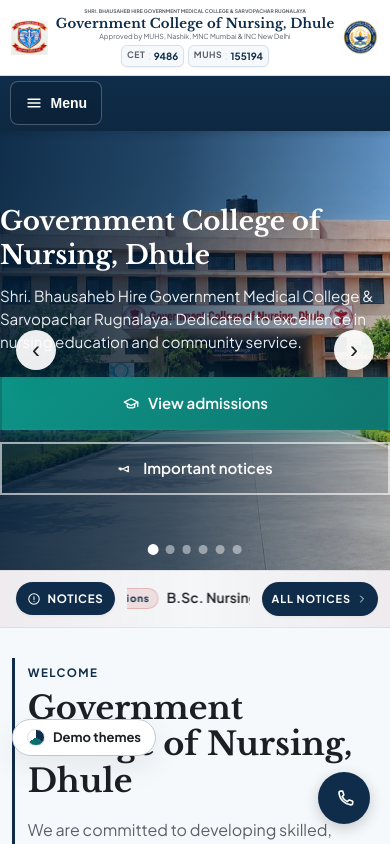
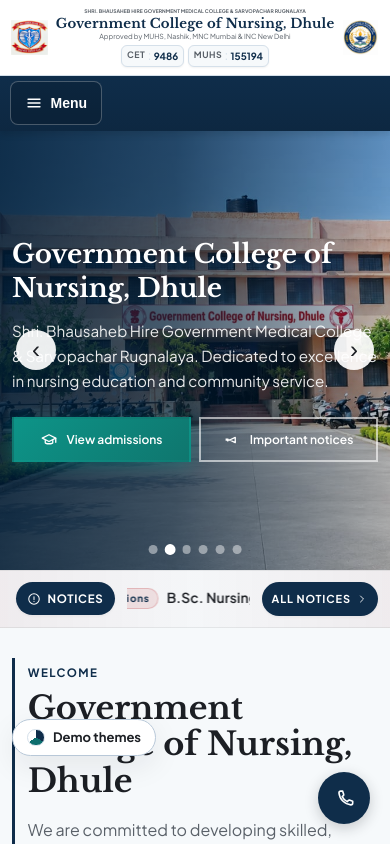
Before and after one commit to ganarm/SBHGMCH-Dhule, an Angular app: page / in a window 390 px wide. Shown: the top 844 px of the page. Built offline with nearby package versions, Linux system fonts and the light colour scheme.

Commit message:
animated the hero section

```diff
--- a/src/app/data/home.data.ts
+++ b/src/app/data/home.data.ts
@@ -2,19 +2,19 @@
 import { Notice } from './data.models';
 
 export const HERO_SLIDES: HeroSlide[] = [
+  {
+    imageUrl: 'images/Hospital/Hospital-Picture1.jpg',
+    alt: 'Teaching hospital clinical exposure',
+    title: 'Extensive Clinical Exposure',
+    subtitle:
+      'Practical training at our 250-bedded teaching hospital, including OPD, ICU, Casualty, and specialized wards.',
+  },
   {
     imageUrl: 'images/College/CollegeImage.jpeg',
     alt: 'Government College of Nursing, Dhule building and campus',
     title: 'Government College of Nursing, Dhule',
     subtitle:
       'Shri. Bhausaheb Hire Government Medical College & Sarvopachar Rugnalaya. Dedicated to excellence in nursing education and community service.',
-  },
-  {
-    imageUrl: 'images/Hospital/Hospital-Picture1.jpg',
-    alt: 'Teaching hospital clinical exposure',
-    title: 'Extensive Clinical Exposure',
-    subtitle:
-      'Practical training at our 250-bedded teaching hospital, including OPD, ICU, Casualty, and specialized wards.',
   },
   {
     imageUrl: 'images/Laboratories/PreClinicalLab/Pre-ClinicalLab-Picture1.jpg',
--- a/src/app/pages/home/home.component.html
+++ b/src/app/pages/home/home.component.html
@@ -1,5 +1,9 @@
 <section class="hero" aria-label="Featured highlights">
-  <div class="hero-slide">
+  <div
+    class="hero-slide"
+    [class.hero-slide-enter-a]="!slideAnimationCycle()"
+    [class.hero-slide-enter-b]="slideAnimationCycle()"
+  >
     <img [src]="slides[activeSlide()].imageUrl" [alt]="slides[activeSlide()].alt" />
     <div class="hero-overlay">
       <div class="container hero-content">
@@ -31,7 +35,7 @@
         role="tab"
         [attr.aria-selected]="activeSlide() === i"
         [class.active]="activeSlide() === i"
-        (click)="activeSlide.set(i)"
+        (click)="setSlide(i)"
         [attr.aria-label]="'Slide ' + (i + 1)"
       ></button>
     }
--- a/src/app/pages/home/home.component.scss
+++ b/src/app/pages/home/home.component.scss
@@ -63,31 +63,28 @@
 
 @media (max-width: 767px) {
   .hero-content {
-    width: 100%;
     padding: 1.5rem 0;
   }
 
   .hero-content h1 {
-    max-width: 100%;
     font-size: 26px;
     line-height: 1.3;
-    text-align: left;
-    overflow-wrap: anywhere;
   }
 
   .hero-sub {
     font-size: 0.95rem;
-    line-height: 1.5;
-    overflow-wrap: anywhere;
   }
 
   .hero-actions {
-    flex-direction: column;
+    flex-wrap: nowrap;
+    gap: 0.5rem;
 
     .btn {
-      width: 100%;
-      padding: 12px;
-      text-align: center;
+      flex: 1 1 0;
+      min-width: 0;
+      padding: 0.65rem 0.4rem;
+      font-size: 0.75rem;
+      white-space: nowrap;
     }
   }
 }
--- a/src/app/pages/home/home.component.ts
+++ b/src/app/pages/home/home.component.ts
@@ -1,4 +1,4 @@
-import { Component, inject, signal } from '@angular/core';
+import { Component, OnDestroy, inject, signal } from '@angular/core';
 import { RouterLink } from '@angular/router';
 import { SiteDataService } from '../../core/services/site-data.service';
 import { NOTICES_DATA, HOME_STATS, HOME_KEY_PERSONS } from '../../data/home.data';
@@ -12,8 +12,9 @@
   templateUrl: './home.component.html',
   styleUrl: './home.component.scss',
 })
-export class HomeComponent {
+export class HomeComponent implements OnDestroy {
   private readonly data = inject(SiteDataService);
+  private readonly slideTimer: ReturnType<typeof setInterval>;
 
   readonly settings = this.data.getSettings();
   readonly about = this.data.getAboutContent();
@@ -28,14 +29,32 @@
   readonly keyPersons = HOME_KEY_PERSONS;
 
   activeSlide = signal(0);
+  slideAnimationCycle = signal(false);
+
+  constructor() {
+    this.slideTimer = setInterval(() => this.nextSlide(), 3000);
+  }
+
+  ngOnDestroy(): void {
+    clearInterval(this.slideTimer);
+  }
 
   prevSlide(): void {
     const next = (this.activeSlide() - 1 + this.slides.length) % this.slides.length;
-    this.activeSlide.set(next);
+    this.setSlide(next);
   }
 
   nextSlide(): void {
-    this.activeSlide.set((this.activeSlide() + 1) % this.slides.length);
+    this.setSlide((this.activeSlide() + 1) % this.slides.length);
+  }
+
+  setSlide(index: number): void {
+    if (index === this.activeSlide()) {
+      return;
+    }
+
+    this.activeSlide.set(index);
+    this.slideAnimationCycle.update((cycle) => !cycle);
   }
 
   statusLabel(status: string): string {
--- a/src/styles.scss
+++ b/src/styles.scss
@@ -28,3 +28,28 @@
     overflow-wrap: anywhere;
   }
 }
+
+.hero-slide-enter-a {
+  animation: hero-slide-enter-a 550ms ease-out both;
+}
+
+.hero-slide-enter-b {
+  animation: hero-slide-enter-b 550ms ease-out both;
+}
+
+@keyframes hero-slide-enter-a {
+  from { transform: translateX(100%); }
+  to { transform: translateX(0); }
+}
+
+@keyframes hero-slide-enter-b {
+  from { transform: translateX(100%); }
+  to { transform: translateX(0); }
+}
+
+@media (prefers-reduced-motion: reduce) {
+  .hero-slide-enter-a,
+  .hero-slide-enter-b {
+    animation: none;
+  }
+}
```
